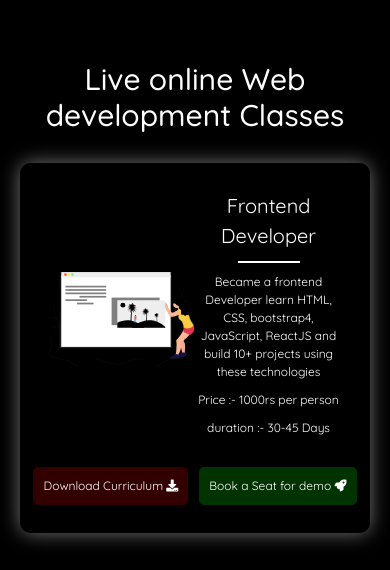
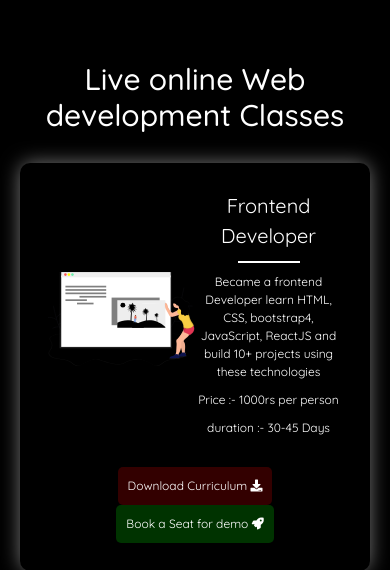
Before and after one commit to MohitChachra/chachramohit.github.io, a plain HTML site: page index.html in a window 390 px wide. Shown: the part 1598-2168 px from the top of the page. Drawn offline with nearby package versions, Linux system fonts and the light colour scheme.

Commit message:
Update style.css

```diff
--- a/css/style.css
+++ b/css/style.css
@@ -441,6 +441,12 @@ hr{
   margin-bottom: 2rem;
 }
 
+@media (max-width:729px) {
+    .buttons {
+        flex-direction:column;
+    }
+}
+
 .action__btn{
   padding: 1rem;
   outline: none;
```
